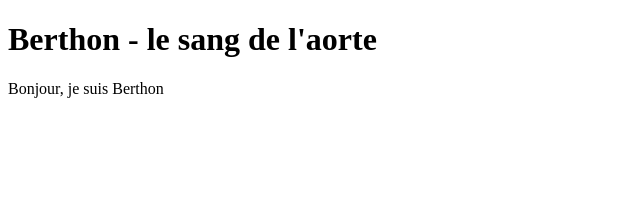
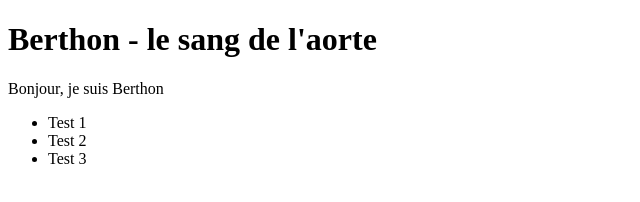
Before and after one commit to t-donnenfeld/berthonweb, a plain HTML site: page index.html in a window 1280 px wide. Shown: the whole page, without its empty margins (0-640 px from the left). Drawn offline with Linux system fonts and the light colour scheme.

Commit message:
feature: test CICD
Signed-off-by: Theotime Donnenfeld <tdonnenfeld@proton.me>

```diff
--- a/index.html
+++ b/index.html
@@ -10,6 +10,11 @@
 <div>
     <h1>Berthon - le sang de l'aorte</h1>
     <p>Bonjour, je suis Berthon</p>
+    <ul>
+        <li>Test 1</li>
+        <li>Test 2</li>
+        <li>Test 3</li>
+    </ul>
 </div>
 </body>
 
```
